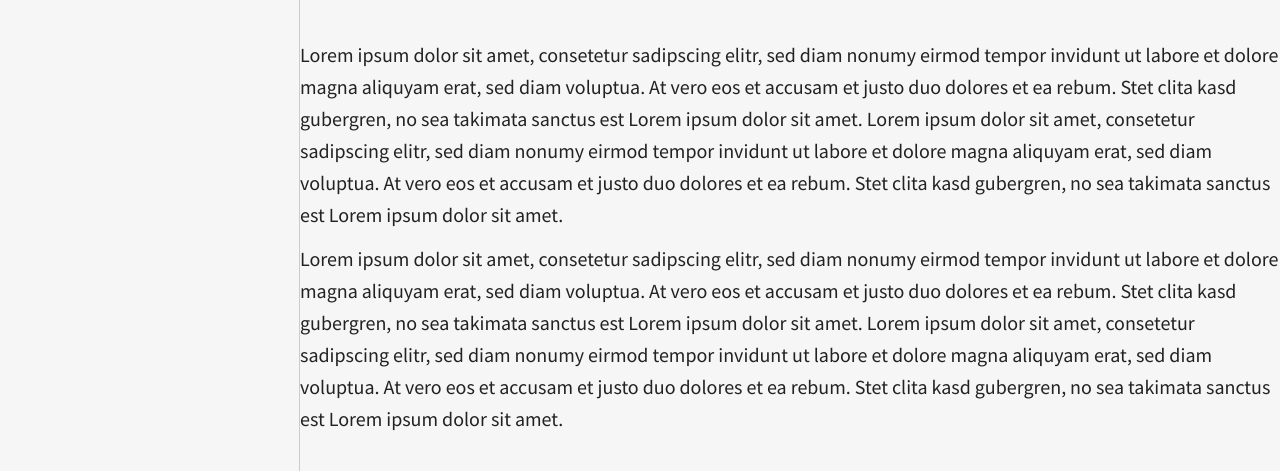
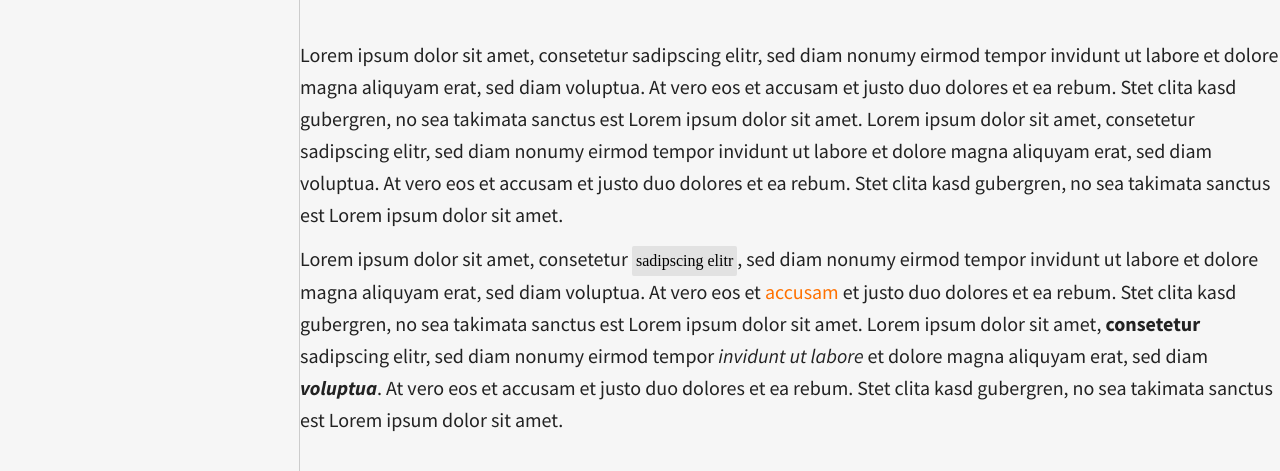
Before and after one commit to pascalwittler/notepad, a plain HTML site: page public/index.html in a window 1280 px wide. Shown: the part 227-698 px from the top of the page. Drawn offline with Linux system fonts and the light colour scheme.

Commit message:
add css styles for strong, em, a, code

```diff
--- a/public/index.html
+++ b/public/index.html
@@ -50,7 +50,7 @@
 
     <p>Lorem ipsum dolor sit amet, consetetur sadipscing elitr, sed diam nonumy eirmod tempor invidunt ut labore et dolore magna aliquyam erat, sed diam voluptua. At vero eos et accusam et justo duo dolores et ea rebum. Stet clita kasd gubergren, no sea takimata sanctus est Lorem ipsum dolor sit amet. Lorem ipsum dolor sit amet, consetetur sadipscing elitr, sed diam nonumy eirmod tempor invidunt ut labore et dolore magna aliquyam erat, sed diam voluptua. At vero eos et accusam et justo duo dolores et ea rebum. Stet clita kasd gubergren, no sea takimata sanctus est Lorem ipsum dolor sit amet.</p>
 
-    <p>Lorem ipsum dolor sit amet, consetetur sadipscing elitr, sed diam nonumy eirmod tempor invidunt ut labore et dolore magna aliquyam erat, sed diam voluptua. At vero eos et accusam et justo duo dolores et ea rebum. Stet clita kasd gubergren, no sea takimata sanctus est Lorem ipsum dolor sit amet. Lorem ipsum dolor sit amet, consetetur sadipscing elitr, sed diam nonumy eirmod tempor invidunt ut labore et dolore magna aliquyam erat, sed diam voluptua. At vero eos et accusam et justo duo dolores et ea rebum. Stet clita kasd gubergren, no sea takimata sanctus est Lorem ipsum dolor sit amet.</p>
+    <p>Lorem ipsum dolor sit amet, consetetur <code>sadipscing elitr</code>, sed diam nonumy eirmod tempor invidunt ut labore et dolore magna aliquyam erat, sed diam voluptua. At vero eos et <a href="#">accusam</a> et justo duo dolores et ea rebum. Stet clita kasd gubergren, no sea takimata sanctus est Lorem ipsum dolor sit amet. Lorem ipsum dolor sit amet, <strong>consetetur</strong> sadipscing elitr, sed diam nonumy eirmod tempor <em>invidunt ut labore</em> et dolore magna aliquyam erat, sed diam <strong><em>voluptua</em></strong>. At vero eos et accusam et justo duo dolores et ea rebum. Stet clita kasd gubergren, no sea takimata sanctus est Lorem ipsum dolor sit amet.</p>
   </main>
 
   <footer>
--- a/public/static/css/layout/typography.css
+++ b/public/static/css/layout/typography.css
@@ -35,6 +35,29 @@ h3,
 }
 
 h4,
-.h4 {
+.h4,
+h5,
+.h5,
+h6,
+.h6 {
   font-size: 1rem;
 }
+
+a {
+  color: var(--color-brand-primary);
+  text-decoration: none;
+}
+
+a:hover {
+  text-decoration: underline;
+}
+
+code {
+  display: inline-block;
+  padding: .1rem 4px;
+  font-family: var(--font-family-monoscape);
+  font-size: .8rem;
+  color: var(--color-black);
+  background-color: var(--color-background-emphasize);
+  border-radius: 2px;
+}
--- a/public/static/css/variables.css
+++ b/public/static/css/variables.css
@@ -1,11 +1,15 @@
 html {
   --color-brand-primary: #ff7100;
   --color-background: #f6f6f6;
+  --color-background-emphasize: #e2e2e2;
   --color-text: #222222;
   --color-border: #cccccc;
+  --color-black: #000000;
+  --color-white: #ffffff;
 
   --font-family: 'Source Sans Pro';
   --font-family-headline: 'Lora';
+  --font-family-monoscape: 'Source Code Pro';
 
   --width-sidebar: 300px;
 }
```
